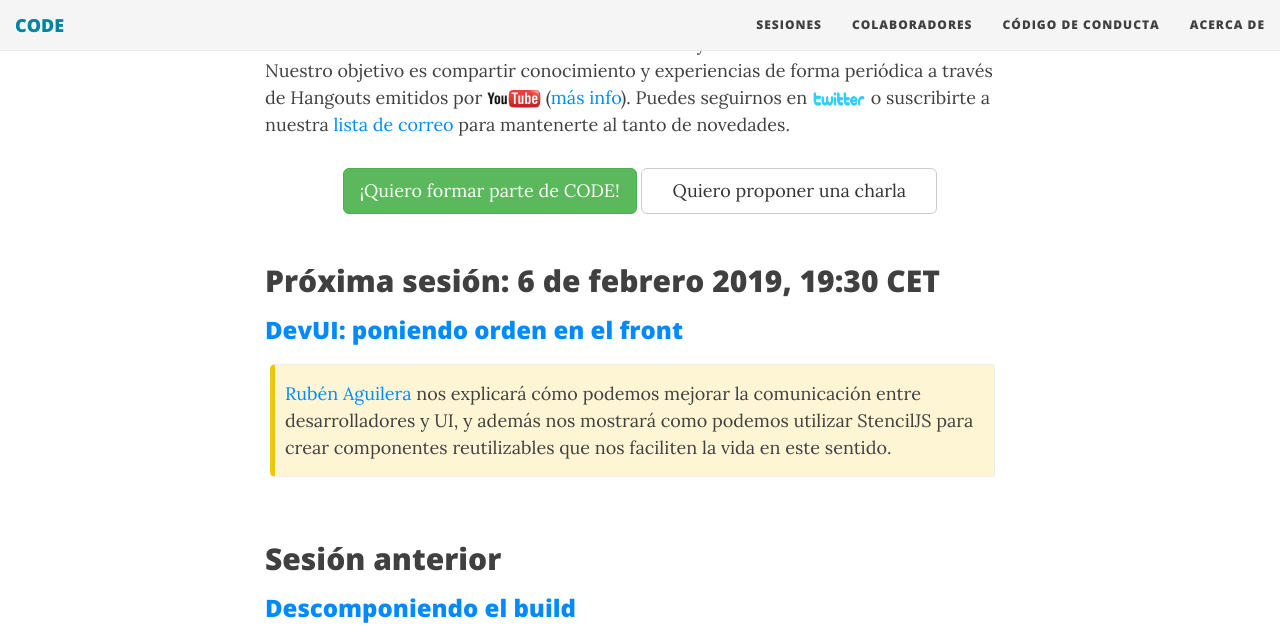
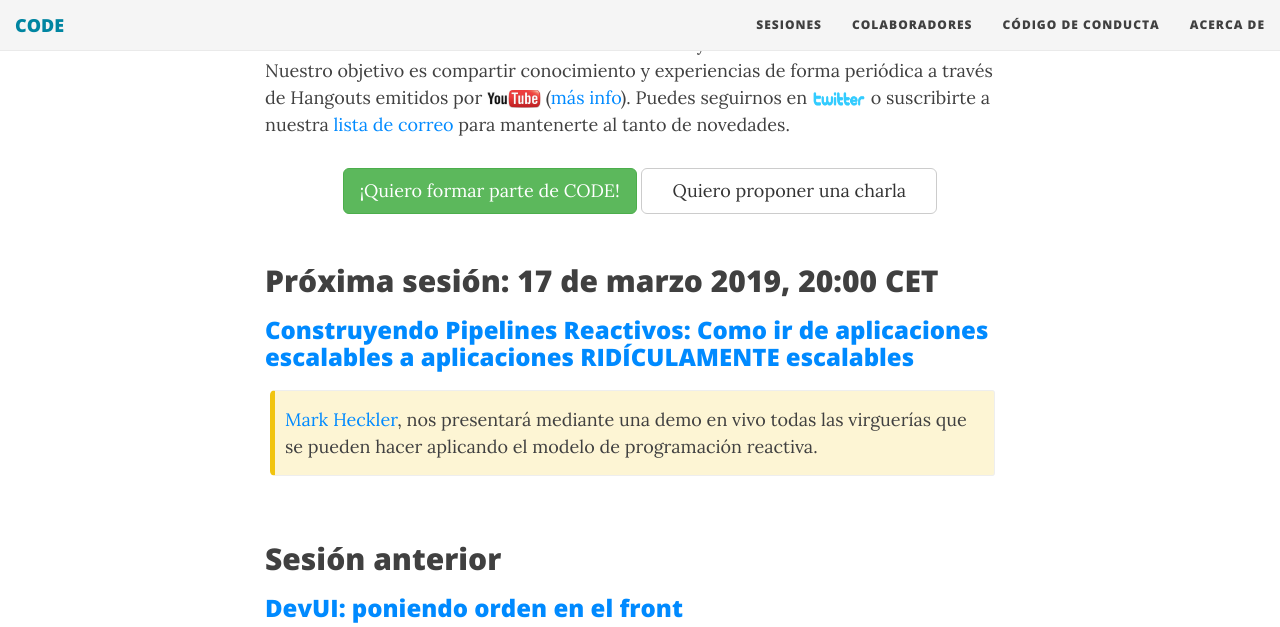
Before and after one commit to comunidadcode/comunidadcode.github.io, a Jekyll site: the page built from index.html, in a window 1280 px wide and 900 px high, scrolled down 280 px, cut to the strip 0-627 px from the top of the window. Built offline with Jekyll 4.4.1, drawn with Linux system fonts in a browser that asks for light colours; nearby versions of some CDN libraries.

Commit message:
Archivada charla Rubén Aguilera, y añadida charla Mark Heckler

```diff
--- a/index.html
+++ b/index.html
@@ -15,12 +15,12 @@ CODE es una comunidad virtual de desarrolladoras y desarrolladores de software.
   <a class="btn btn-default btn-lg" href="./propuestas">&nbsp;&nbsp;&nbsp;Quiero proponer una charla&nbsp;&nbsp;&nbsp;</a>
 </div><br/>
 
-<h2 id="warning">Próxima sesión: 6 de febrero 2019, 19:30 CET</h2>
-<h3><a href="./proxima-sesion">DevUI: poniendo orden en el front</a></h3>
-<p class="box-warning"><a href="/colaboradores/ruben-aguilera">Rubén Aguilera</a> nos explicará cómo podemos mejorar la comunicación entre desarrolladores y UI, y además nos mostrará como podemos utilizar StencilJS para crear componentes reutilizables que nos faciliten la vida en este sentido.</p>
+<h2 id="warning">Próxima sesión: 17 de marzo 2019, 20:00 CET</h2>
+<h3><a href="./proxima-sesion">Construyendo Pipelines Reactivos: Como ir de aplicaciones escalables a aplicaciones RIDÍCULAMENTE escalables</a></h3>
+<p class="box-warning"><a href="/colaboradores/mark-heckler">Mark Heckler</a>, nos presentará mediante una demo en vivo todas las virguerías que se pueden hacer aplicando el modelo de programación reactiva.</p>
 
 <br/>
 
 <h2 id="warning">Sesión anterior</h2>
-<h3><a href="/2019-01-16-descomponiendo-el-build">Descomponiendo el build</a></h3>
-<iframe class="youtube" width="560" height="315" src="https://www.youtube.com/embed/cdPubzM73Bo" frameborder="0" allowfullscreen title="Vídeo de Youtube: Descomponiendo el build"></iframe>
+<h3><a href="/2019-02-06-devui">DevUI: poniendo orden en el front</a></h3>
+<iframe class="youtube" width="560" height="315" src="https://www.youtube.com/embed/5d1sfBh0BE4" frameborder="0" allowfullscreen title="Vídeo de Youtube: DevUI, poniendo orden en el front"></iframe>
```
Also changed, not shown: _posts/2019-01-16-descomponiendo-el-build.md (+1 -1 lines), _posts/2019-02-06-devui.md (added, +24 -0 lines), colaboradores.md (+1 -0 lines), colaboradores/mark-heckler.md (added, +13 -0 lines), colaboradores/ruben-aguilera.md (+1 -1 lines), proxima-sesion.html (+26 -14 lines), img/colaboradores/mark-heckler.jpg (added).
